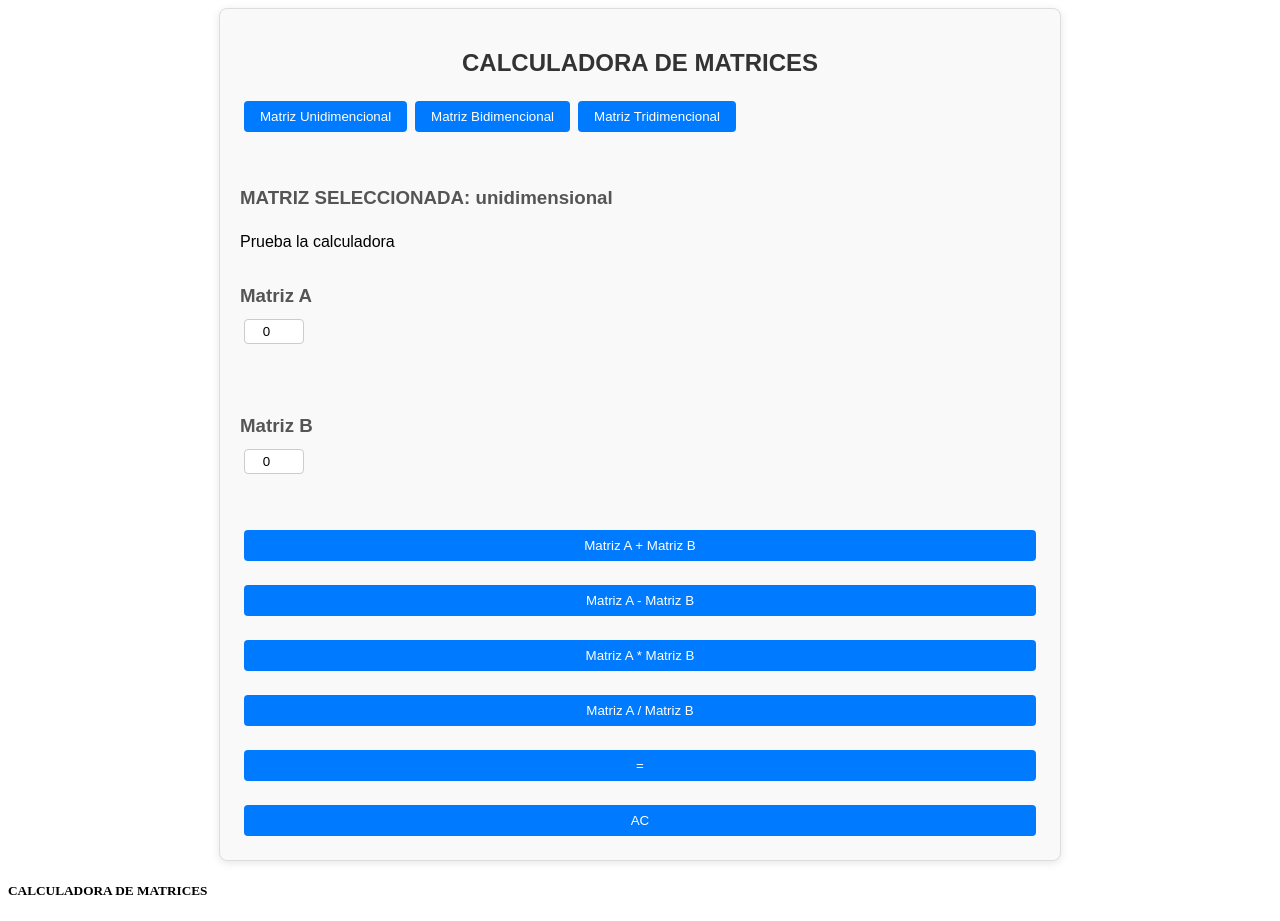
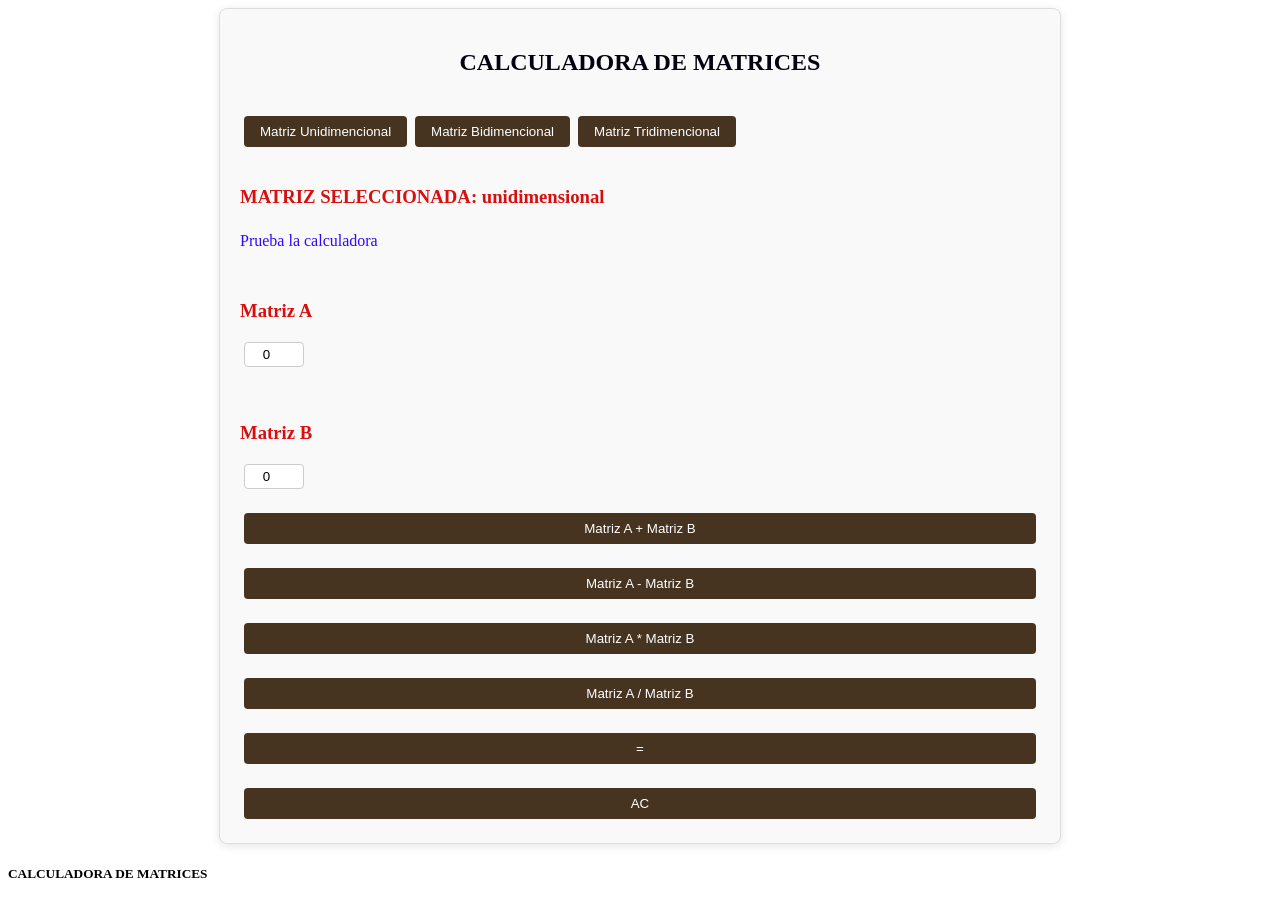
Before and after one commit to yamircolli25/MATRICES_MODULO, a React (Vite) app: page / in a window 1280 px wide. Built offline with nearby package versions, Linux system fonts and the light colour scheme.

Commit message:
ahora si ultimos cambios

```diff
--- a/src/componentes/CalculadorMatri.css
+++ b/src/componentes/CalculadorMatri.css
@@ -6,23 +6,24 @@
     border-radius: 8px;
     box-shadow: 0 2px 8px rgba(0, 0, 0, 0.1);
     background-color: #f9f9f9;
-    font-family: Arial, sans-serif;
+    font-family:'Times New Roman', Times, serif;
 }
 
 .matrix-calculator h2 {
     text-align: center;
-    color: #333;
+    color: #01010f;
 }
 
 .display {
     display: flex;
     flex-direction: column;
     gap: 16px;
+    color:#3206fa
 }
 
 .display h3 {
     margin-bottom: 8px;
-    color: #555;
+    color: #d70f0f;
 }
 
 .matrix-calculator input {
@@ -41,7 +42,10 @@
 }
 
 .display div {
-    margin-bottom: 16px;
+    margin-top: 16px;              /* Espaciado superior del contenedor de botones */
+    flex-direction: column;        /* Organiza los botones en columna */
+    gap: 10px;                     /* Espaciado entre los botones */
+    align-items: center;
 }
 
 button {
@@ -49,15 +53,16 @@ button {
     margin: 4px;
     border: none;
     border-radius: 4px;
-    background-color: #007bff;
+    background-color: #463420;
     color: white;
     cursor: pointer;
     transition: background-color 0.3s ease;
     float: left;
 }
 
+
 button:hover {
-    background-color: #0056b3;
+    background-color: #45668b;
 }
 
 button:active {
--- a/src/componentes/CalculadorMatri.tsx
+++ b/src/componentes/CalculadorMatri.tsx
@@ -56,7 +56,7 @@ function MatrixCalculator() {
     }, [dimensionMatrix]);
 
     const handClearClick = () => {
-        setDisplayValue('Ingresa nuevamente las valores de las matrices a calcular :)');
+        setDisplayValue('Ingresa nuevamente tus valores');
         setOperator(null);
 
         // Reinicia las matrices A y B a ceros
@@ -76,7 +76,7 @@ function MatrixCalculator() {
         const validation = validationsDimension.safeParse(dimension);
 
         if (!validation.success) {
-            alert('Dimensión inválida, por favor selecciona una válida.');
+            alert('Dimensión inválida. Selecciona una dimensión valida.');
             return;
         }
 
@@ -118,7 +118,7 @@ function MatrixCalculator() {
 
         // Verifica si la multiplicación es posible
         if (colsA !== rowsB) {
-            throw new Error('Número de columnas de A debe ser igual al número de filas de B');
+            throw new Error('El número de columnas de matrices A deben ser igual que el número de filas de la matrices B');
         }
 
         // Inicializa la matriz resultado
@@ -139,7 +139,7 @@ function MatrixCalculator() {
 
     function calculate() {
         if (operator === null) {
-            alert('Selecciona una operación antes de calcular');
+            alert('Selecciona tu operacion para calcular');
             return;
         }
 
@@ -188,11 +188,11 @@ function MatrixCalculator() {
                 break;
 
             case 'tridimensional':
-                alert('La multiplicación de matrices tridimensionales no está implementada');
+                alert('Esa tridimensionalidad de matrices no está implementada');
                 return;
 
             default:
-                throw new Error('Dimensión no soportada');
+                throw new Error('Dimensión no apta');
         }
 
         setResultMatrix(result);
```
